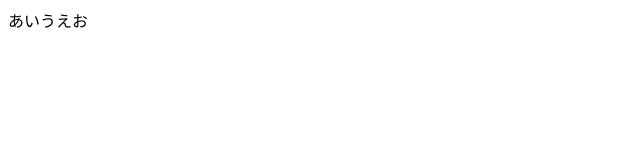
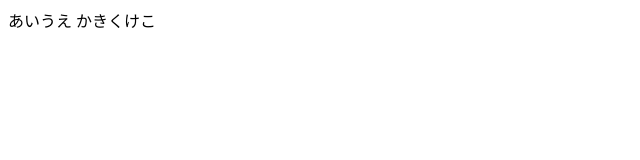
Before and after one commit to ayasamind/git_tutorial, a plain HTML site: page index.html in a window 1280 px wide. Shown: the full height of the page, 0-640 px from the left. Drawn offline with Linux system fonts and the light colour scheme.

Commit message:
かきくけこを追加しました

```diff
--- a/index.html
+++ b/index.html
@@ -6,6 +6,7 @@
     <title>サンプル</title>
 </head>
 <body>
-    あいうえお
+    あいうえ
+    かきくけこ
 </body>
 </html>
```
